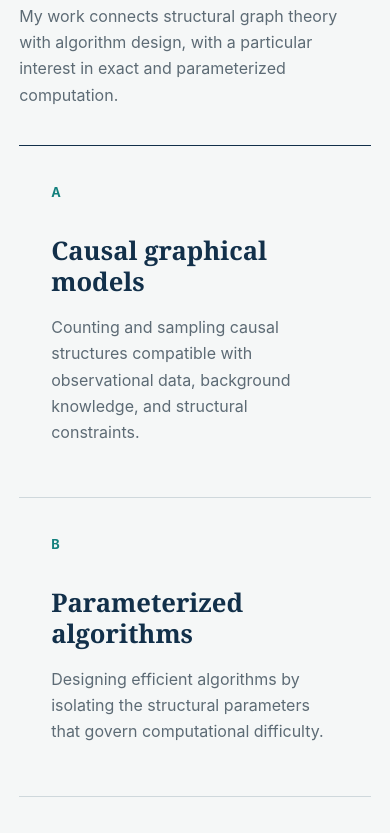
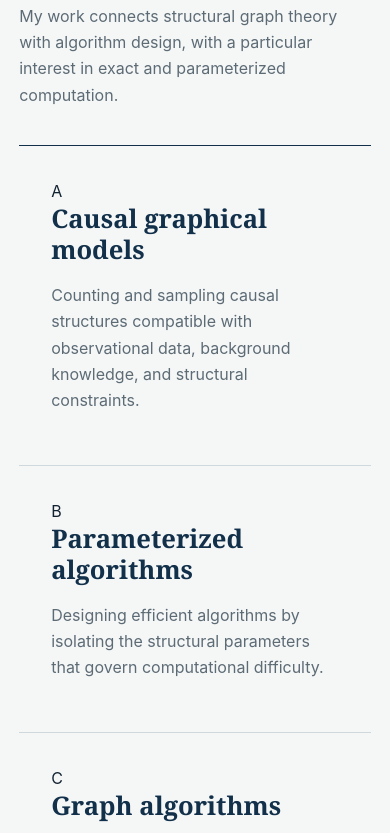
Before and after one commit to vidyasagar-sharma/vidyasagar-sharma.github.io, a plain HTML site: page index.html in a window 390 px wide. Shown: the part 2515-3348 px from the top of the page. Drawn offline with Linux system fonts and the light colour scheme.

Commit message:
Add files via upload

```diff
--- a/styles.css
+++ b/styles.css
@@ -45,7 +45,6 @@ h1 { margin-bottom: 1.7rem; color: var(--navy); font-family: var(--serif); font-
 
 .section { max-width: var(--max); margin: 0 auto; padding: 6.5rem 2rem; border-top: 1px solid var(--line); }
 .split-section, .two-column { display: grid; grid-template-columns: minmax(200px,.42fr) minmax(0,1fr); gap: clamp(3rem,9vw,8rem); }
-.section-number { margin: 0 0 .35rem; color: var(--teal); font-size: .76rem; font-weight: 800; letter-spacing: .15em; }
 h2 { color: var(--navy); font-family: var(--serif); font-size: clamp(2.4rem, 5vw, 4.25rem); font-weight: 500; line-height: 1; letter-spacing: -.04em; }
 .large-prose { max-width: 48rem; font-family: var(--serif); font-size: clamp(1.2rem, 2vw, 1.5rem); line-height: 1.55; }
 .large-prose p:last-child { margin-bottom: 0; }
@@ -56,8 +55,7 @@ h2 { color: var(--navy); font-family: var(--serif); font-size: clamp(2.4rem, 5vw
 .research-grid { display: grid; grid-template-columns: repeat(3, 1fr); border-top: 1px solid var(--navy); border-bottom: 1px solid var(--navy); }
 .research-grid article { min-height: 19rem; padding: 2rem 2rem 2.2rem; border-right: 1px solid var(--line); }
 .research-grid article:last-child { border-right: 0; }
-.card-index { color: var(--teal); font: 700 .8rem var(--sans); }
-.research-grid h3 { margin: 4rem 0 1rem; color: var(--navy); font-family: var(--serif); font-size: 1.6rem; line-height: 1.2; }
+.research-grid h3 { margin: 0 0 1rem; color: var(--navy); font-family: var(--serif); font-size: 1.6rem; line-height: 1.2; }
 .research-grid p { color: var(--muted); }
 
 .publication-list { margin: 0; padding: 0; list-style: none; border-top: 1px solid var(--navy); }
@@ -110,7 +108,6 @@ footer h2 { margin-bottom: 0; color: var(--white); font-size: clamp(2.6rem, 5vw,
   .research-grid { grid-template-columns: 1fr; }
   .research-grid article { min-height: 0; border-right: 0; border-bottom: 1px solid var(--line); }
   .research-grid article:last-child { border-bottom: 0; }
-  .research-grid h3 { margin-top: 2rem; }
   .activity-columns { grid-template-columns: 1fr; }
   footer { grid-template-columns: 1fr; padding: 4rem 1.2rem; }
 }
```
